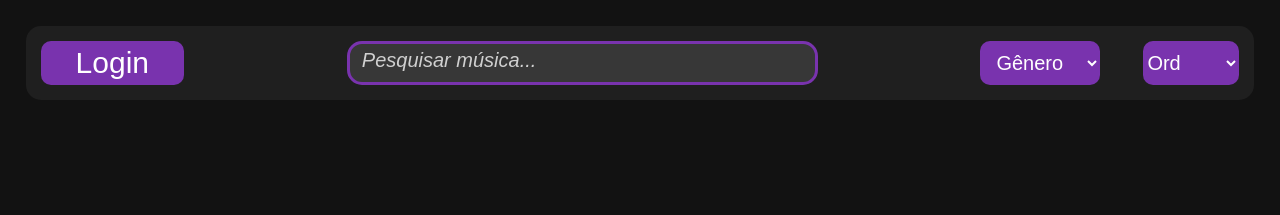
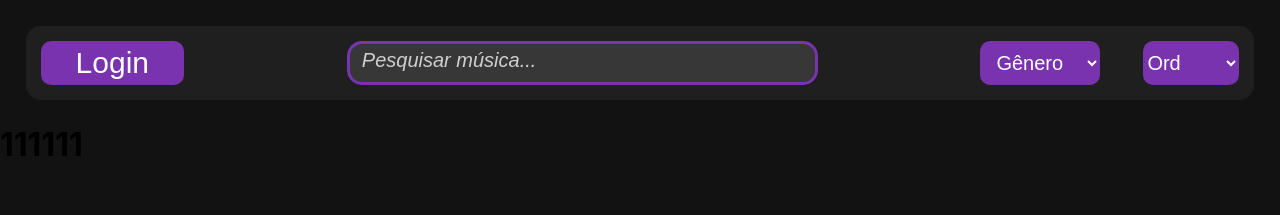
Before and after one commit to RafaelLPort/Spoticry, a React (Create React App) app: page / in a window 1280 px wide. Shown: the top 215 px of the page. Built offline with nearby package versions, Linux system fonts and the light colour scheme.

Commit message:
Add files via upload

```diff
--- a/src/App.js
+++ b/src/App.js
@@ -1,6 +1,6 @@
 import React from 'react';
 import { HeaderUnlogged } from './components/Header';
-import { Musicas } from './components/Musicas';
+import { Body } from './components/Body';
 import { Playlists } from './components/Playlists';
 
 function App() {
@@ -8,7 +8,7 @@ function App() {
     <div className="App">
       <HeaderUnlogged />
       <Playlists />
-      <Musicas />
+      <Body />
     </div>
   );
 }
--- /dev/null
+++ b/src/components/Body.js
@@ -0,0 +1,13 @@
+import React from 'react';
+import { Musics } from './Musics';
+
+
+export function Body() {
+    return(
+        <div>
+            <Musics />
+        </div>
+    );
+
+
+};
--- /dev/null
+++ b/src/components/Musics.js
@@ -0,0 +1,12 @@
+import React from 'react';
+
+
+export function Musics() {
+    return(
+        <>
+            <h1>111111</h1>
+        </>
+    );
+
+
+};
```
Also changed, not shown: src/styles/MusicasStyles.js (+15 -0 lines).
